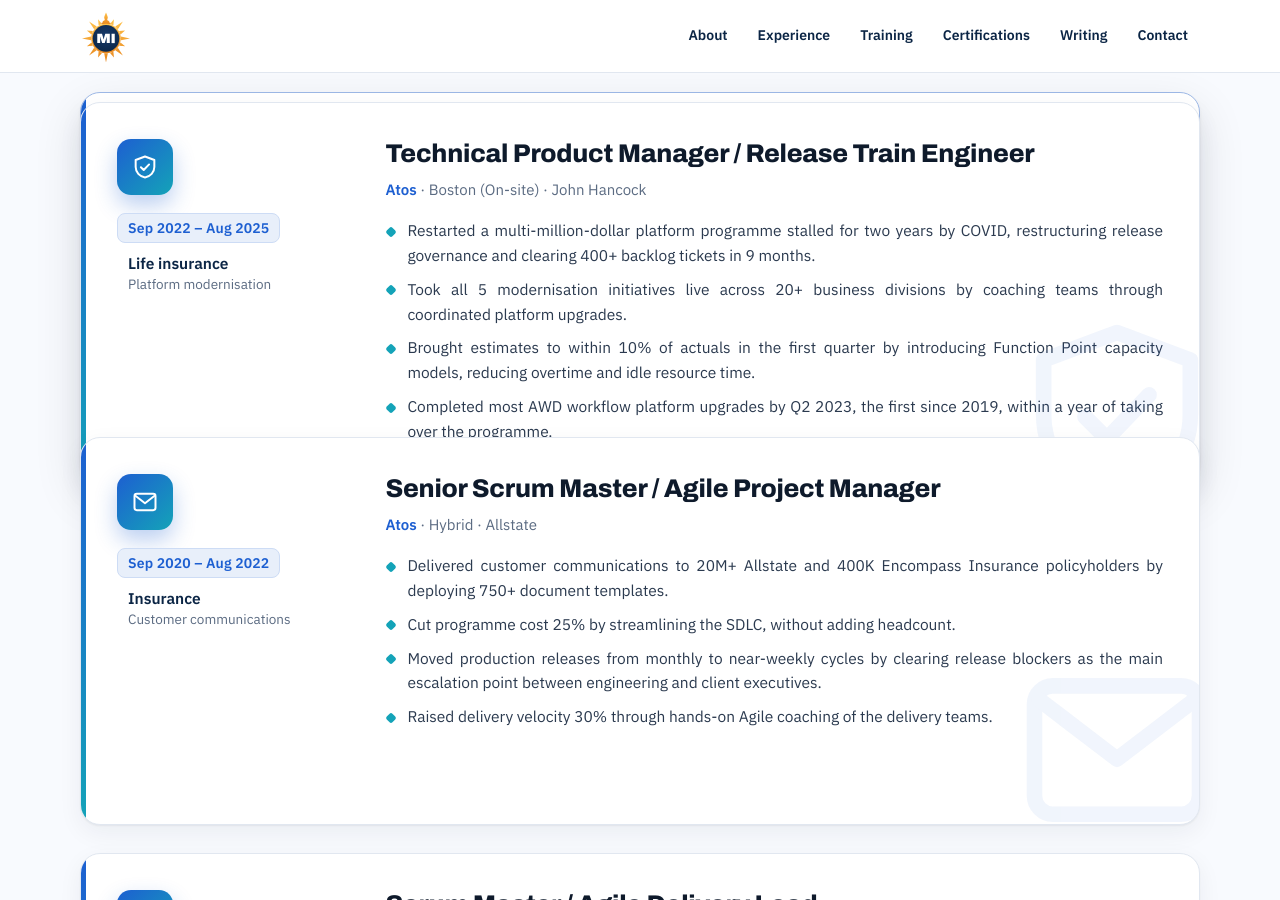
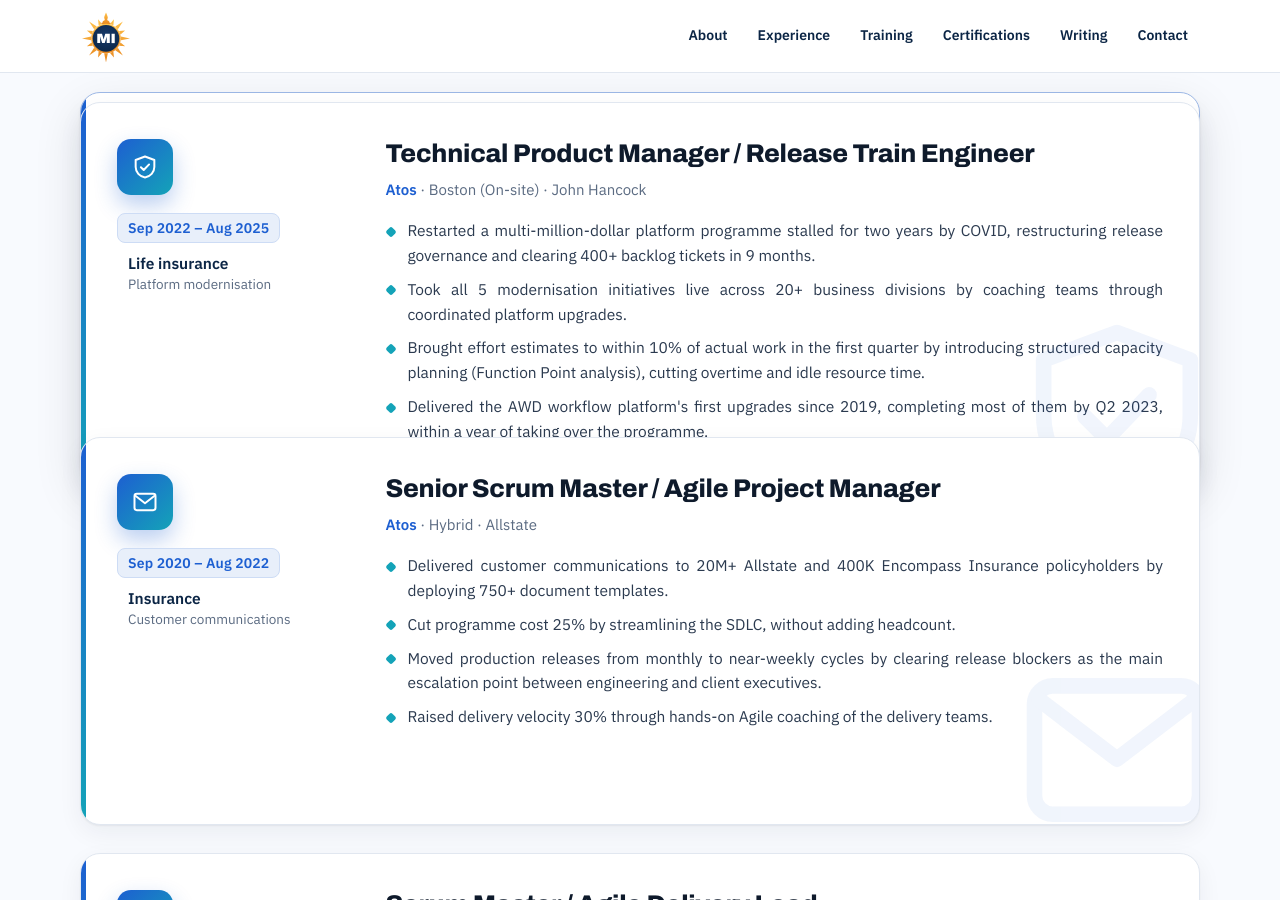
Before and after one commit to Madhan-I/Madhan-I.github.io, a Jekyll site: the page built from index.html, in a window 1280 px wide and 900 px high, scrolled down 2485 px. Built offline with Jekyll 4.4.1, drawn with Linux system fonts in a browser that asks for light colours.

Commit message:
Clarify John Hancock estimate and AWD bullets
Co-Authored-By: Claude Opus 5.5 <noreply@anthropic.com>
Claude-Session: https://claude.ai/code/session_01MFRrTt7LBDdX57m85KHNGp

```diff
--- a/_data/profile.yml
+++ b/_data/profile.yml
@@ -108,8 +108,8 @@ experience:
     points:
       - "Restarted a multi-million-dollar platform programme stalled for two years by COVID, restructuring release governance and clearing 400+ backlog tickets in 9 months."
       - "Took all 5 modernisation initiatives live across 20+ business divisions by coaching teams through coordinated platform upgrades."
-      - "Brought estimates to within 10% of actuals in the first quarter by introducing Function Point capacity models, reducing overtime and idle resource time."
-      - "Completed most AWD workflow platform upgrades by Q2 2023, the first since 2019, within a year of taking over the programme."
+      - "Brought effort estimates to within 10% of actual work in the first quarter by introducing structured capacity planning (Function Point analysis), cutting overtime and idle resource time."
+      - "Delivered the AWD workflow platform's first upgrades since 2019, completing most of them by Q2 2023, within a year of taking over the programme."
   - dates: Sep 2020 – Aug 2022
     title: Senior Scrum Master / Agile Project Manager
     sector: "Insurance · Customer communications"
```
